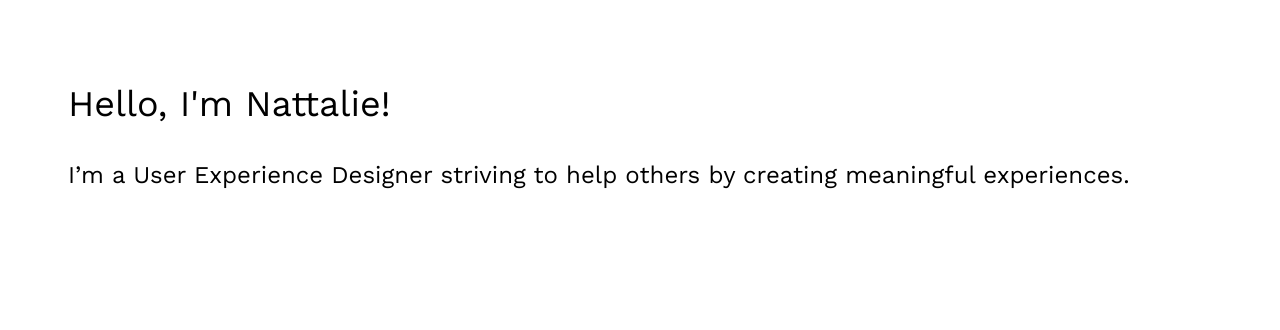
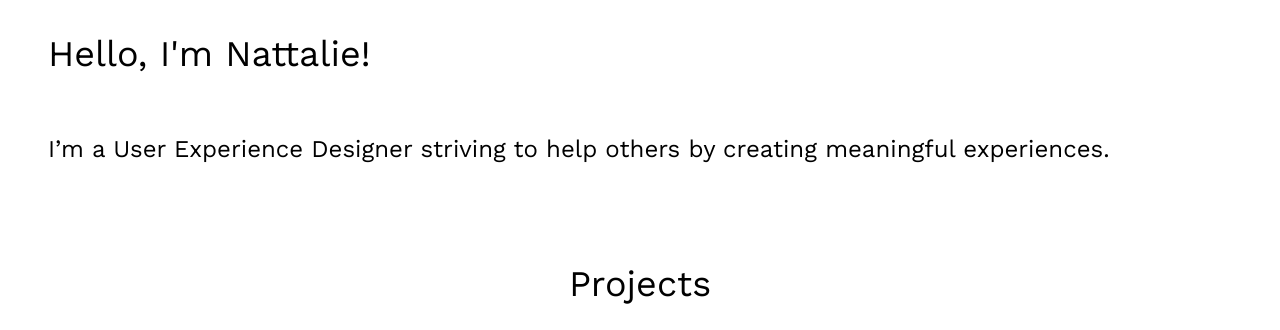
Before and after one commit to nattaliedai/HW_18, a plain HTML site: page nattalieportfolio_homepage.html in a window 1280 px wide. Shown: the part 111-441 px from the top of the page. Drawn offline with nearby package versions, Linux system fonts and the light colour scheme.

Commit message:
Homepage rough draft six

```diff
--- a/css/style.css
+++ b/css/style.css
@@ -31,16 +31,17 @@
     display: none;
 }
 .greetingandintroduction {
-    padding-top: 50px;
-    height: 250px;
+    margin: 0 auto;
+    display: flex;
+    flex-direction: column;
+    padding-left: 40px;
+    padding-bottom: 40px;
 }
 .greeting p {
-    padding-left: 60px;
     font-size: 36px;
     font-family: 'Work Sans', sans-serif;
 }
 .introduction p {
-    padding-left: 60px;
     font-size: 24px;
     font-family: 'Work Sans', sans-serif;
     }
```
